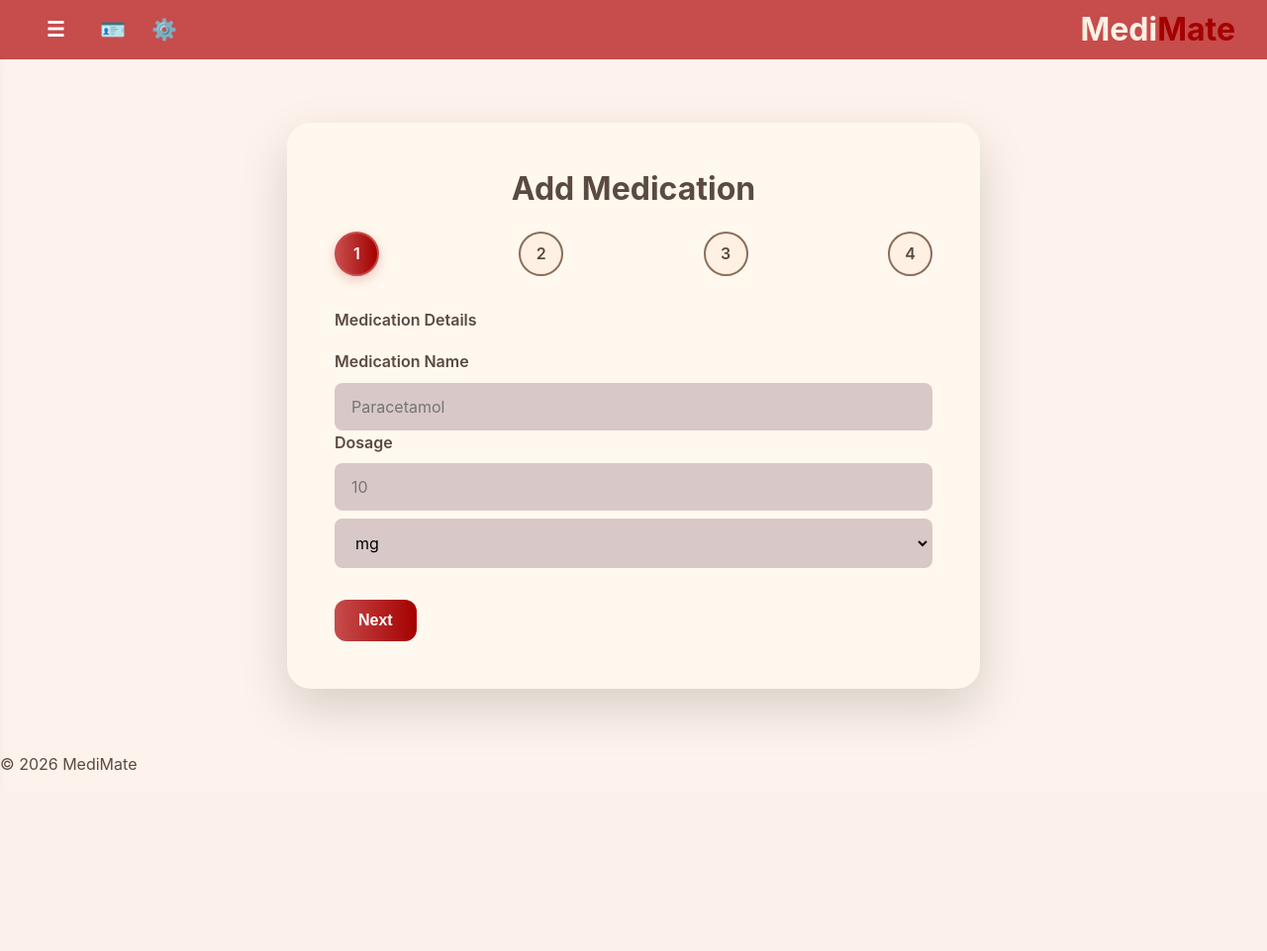
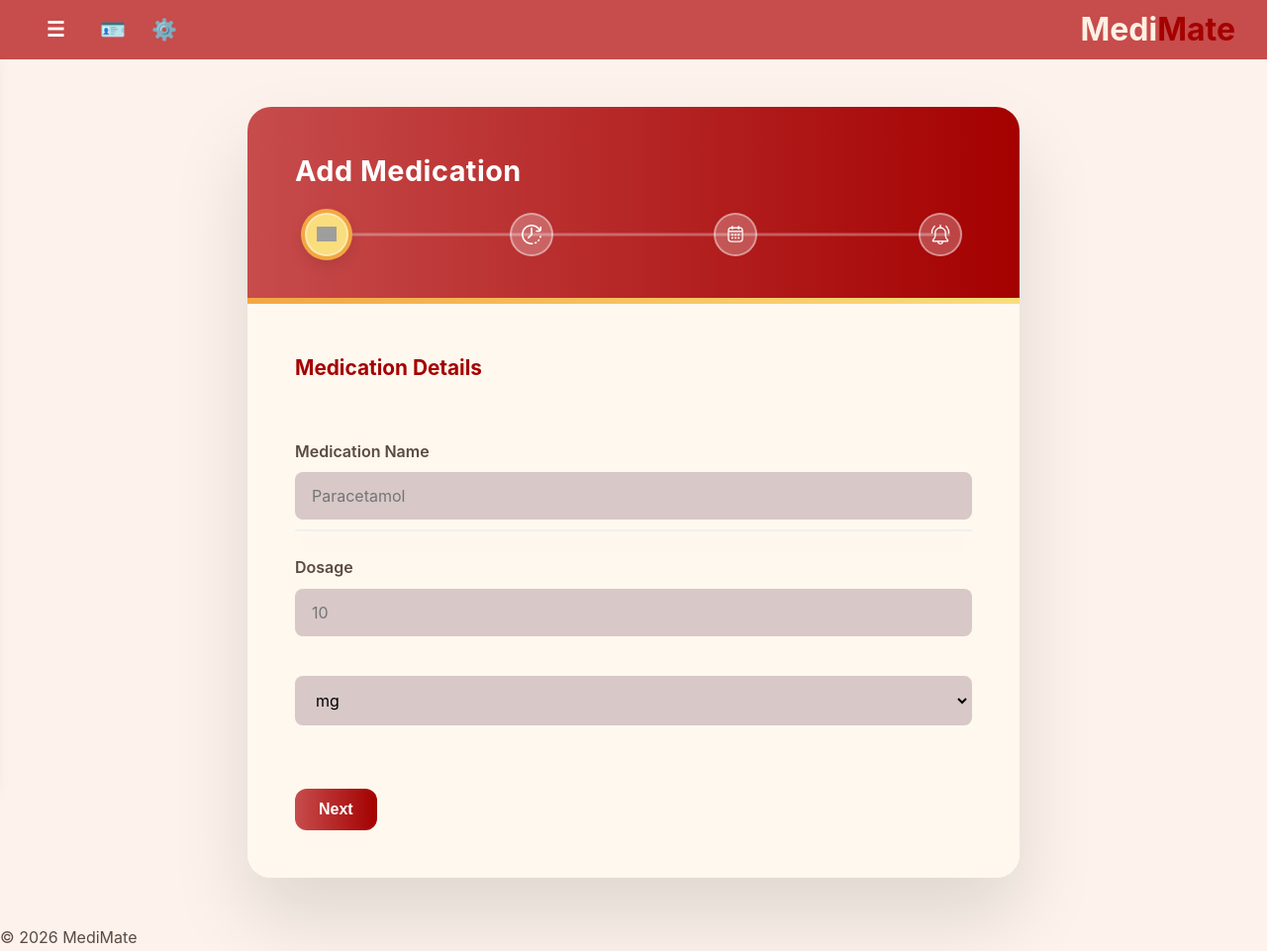
Before and after one commit to sean-dunlea/medicine-tracker-app, a Flask app: page /add_medication in a window 1280 px wide. Shown: the whole page at 99% size. Before the commit the page ends 779 px from the top, so only its background shows below. Run offline with Flask 3, Linux system fonts and the light colour scheme; the visitor is signed in with stand-in values (Sample User, id 1); data comes from the database, SQL or seed files in the repository; data that the repository does not hold is empty; parts of the project's set-up code (start-up, migrations or seed data) failed here and were passed over; some libraries are stand-ins or nearby versions; grey boxes are pictures that could not be loaded.

Commit message:
refactor: updated the html page structures and styled add medication page

```diff
--- a/static/add_meds.css
+++ b/static/add_meds.css
@@ -1,84 +1,245 @@
+
 #add_medication_wrapper {
+    min-height: calc(100vh - 60px);
     display: flex;
     justify-content: center;
     align-items: center;
-    padding: 4rem 1rem;
-    min-height: 80vh;
+    padding: var(--spacing-xl);
+    background: var(--bg);
 }
 
+/* ==========================================
+   MAIN CARD
+   ========================================== */
+
 .modal-card {
-    background: var(--card);
     width: 100%;
-    max-width: 700px;
-    padding: 3rem;
+    max-width: 780px;
+    background: white;
     border-radius: var(--radius-xl);
-    box-shadow: 0 20px 50px rgba(0, 0, 0, 0.15);
+    box-shadow:
+        0 40px 80px rgba(0, 0, 0, 0.12);
+    overflow: hidden;
 }
 
-/* Header */
+/* ==========================================
+   HEADER BAND
+   ========================================== */
+
 .form-header {
-    margin-bottom: 2rem;
-    text-align: center;
+    background: linear-gradient(
+        to right,
+        var(--primary),
+        var(--primary-dark)
+    );
+    padding: var(--spacing-xl);
+    color: white;
+    position: relative;
 }
 
-/* Progress */
+/* Yellow accent stripe */
+.form-header::after {
+    content: "";
+    position: absolute;
+    bottom: 0;
+    left: 0;
+    height: 6px;
+    width: 100%;
+    background: linear-gradient(
+        to right,
+        var(--yellow),
+        var(--yellow-light)
+    );
+}
+
+.form-header h2 {
+    margin-bottom: var(--spacing-md);
+    font-size: 1.8rem;
+    letter-spacing: 0.5px;
+}
+
+/* ==========================================
+   PROGRESS BAR
+   ========================================== */
+
 .progress-steps {
     list-style: none;
     display: flex;
     justify-content: space-between;
-    padding: 0;
-    margin-top: 1.5rem;
+    position: relative;
+    padding: 0 10px;
+}
+
+/* background line */
+.progress-steps::before {
+    content: "";
+    position: absolute;
+    top: 50%;
+    left: 22px;
+    right: 22px;
+    height: 3px;
+    background: rgba(255,255,255,0.3);
+    transform: translateY(-50%);
+    border-radius: 3px;
+    z-index: 0;
+}
+
+.progress-steps::after {
+    content: "";
+    position: absolute;
+    top: 50%;
+    left: 22px;
+    height: 3px;
+    width: 0;
+    background: var(--yellow);
+    transform: translateY(-50%);
+    border-radius: 3px;
+    z-index: 0;
+    transition: width 0.3s ease;
 }
 
 .step-circle {
-    width: 45px;
-    height: 45px;
+    position: relative;
+    z-index: 1;
+    width: 44px;
+    height: 44px;
     border-radius: 50%;
-    background: var(--cream);
-    color: var(--text-dark);
+    background: rgba(255,255,255,0.25);
+    border: 2px solid rgba(255,255,255,0.4);
     display: flex;
     align-items: center;
     justify-content: center;
     font-weight: 600;
-    border: 2px solid var(--muted);
-    transition: all 0.3s ease;
+    transition: all 0.25s ease;
 }
 
 .step-circle.active {
-    background: linear-gradient(to right, var(--primary), var(--primary-dark));
-    color: white;
-    border-color: var(--primary);
-    box-shadow: 0 4px 12px rgba(199, 76, 76, 0.3);
+    background: var(--yellow-light);
+    color: var(--primary-dark);
+    box-shadow:
+        0 0 0 4px var(--yellow),
+        0 6px 18px rgba(0,0,0,0.15);
 }
 
-/* Fieldsets */
+.step-circle img {
+    width: 20px;
+    height: 20px;
+    object-fit: contain;
+    filter: brightness(0) invert(1);
+    transition: filter 0.25s ease;
+}
+
+.step-circle.active img {
+    filter: none;
+}
+
+/* ==========================================
+   FORM BODY
+   ========================================== */
+
+form {
+    padding: var(--spacing-xl);
+    background: var(--card);
+}
+
+/* ==========================================
+   FIELDSETS
+   ========================================== */
+
 fieldset {
     border: none;
     padding: 0;
     margin: 0;
+    opacity: 0;
+    transform: translateY(10px);
+    transition: opacity 0.25s ease, transform 0.25s ease;
     display: none;
 }
 
 fieldset.active {
     display: block;
+    opacity: 1;
+    transform: translateY(0);
 }
 
 legend {
-    font-weight: 600;
-    margin-bottom: 1rem;
+    font-size: 1.3rem;
+    font-weight: 700;
+    margin-bottom: var(--spacing-lg);
+    color: var(--primary-dark);
 }
 
-/* Step footer */
+/* spacing rhythm */
+fieldset label {
+    margin-top: var(--spacing-md);
+}
+
+fieldset input,
+fieldset select,
+fieldset textarea {
+    margin-bottom: var(--spacing-sm);
+}
+
+/* ==========================================
+   TIME ENTRY
+   ========================================== */
+
+.time_entry {
+    background: white;
+    padding: var(--spacing-md);
+    border-radius: var(--radius-md);
+    margin-bottom: var(--spacing-md);
+    border: 1px solid rgba(0,0,0,0.06);
+}
+
+/* ==========================================
+   FOOTER
+   ========================================== */
+
 .step-footer {
-    margin-top: 2rem;
+    margin-top: var(--spacing-xl);
     display: flex;
     justify-content: space-between;
+    gap: var(--spacing-md);
 }
 
-/* Time Entry */
-.time_entry {
-    background: var(--cream);
-    padding: 1rem;
-    border-radius: var(--radius-md);
-    margin-bottom: 1rem;
+/* ==========================================
+   DROPDOWN STYLING
+   ========================================== */
+
+#suggested_medication_names_list {
+    list-style: none;
+    padding: 0;
+    margin-top: -6px;
+    margin-bottom: var(--spacing-sm);
+    background: white;
+    border-radius: var(--radius-sm);
+    box-shadow: 0 12px 25px rgba(0, 0, 0, 0.08);
+    max-height: 200px;
+    overflow-y: auto;
+    border: 1px solid rgba(0, 0, 0, 0.06);
 }
+
+#suggested_medication_names_list li {
+    padding: 12px 16px;
+    cursor: pointer;
+    transition: background 0.2s ease;
+}
+
+#suggested_medication_names_list li:hover {
+    background: var(--yellow-light);
+}
+
+.checkbox-row {
+    display: flex;
+    align-items: center;
+    justify-content: space-between; /* pushes checkbox to right */
+    margin-bottom: var(--spacing-md);
+    font-weight: 500;
+}
+
+.checkbox-input {
+    accent-color: var(--primary);
+    width: 18px;
+    height: 18px;
+}
--- a/static/add_meds.js
+++ b/static/add_meds.js
@@ -5,10 +5,12 @@ document.addEventListener("DOMContentLoaded", function () {
     const nextButtons = form.querySelectorAll(".next-btn");
     const backButtons = form.querySelectorAll(".back-btn");
     const circles = document.querySelectorAll(".step-circle");
+    const progress = document.querySelector(".progress-steps");
 
     let currentStep = 0;
 
     function updateSteps() {
+
         // Show correct fieldset
         steps.forEach((step, index) => {
             step.classList.toggle("active", index === currentStep);
@@ -16,14 +18,18 @@ document.addEventListener("DOMContentLoaded", function () {
 
         // Update progress circles
         circles.forEach((circle, index) => {
-            if (index <= currentStep) {
-                circle.classList.add("active");
-            } else {
-                circle.classList.remove("active");
-            }
+            circle.classList.toggle("active", index <= currentStep);
         });
+
+        // Update progress fill line
+        const percent = (currentStep / (steps.length - 1)) * 100;
+        progress.style.setProperty("--fill-width", percent + "%");
     }
 
+    // Initial state
+    updateSteps();
+
+    // Next buttons
     nextButtons.forEach(button => {
         button.addEventListener("click", function () {
             if (currentStep < steps.length - 1) {
@@ -34,6 +40,7 @@ document.addEventListener("DOMContentLoaded", function () {
         });
     });
 
+    // Back buttons
     backButtons.forEach(button => {
         button.addEventListener("click", function () {
             if (currentStep > 0) {
--- a/static/index.css
+++ b/static/index.css
@@ -318,7 +318,7 @@
 
 /* Taken + Future */
 .segment-complete::before {
-  background: linear-gradient(135deg, #fadd7d, #f3a743);
+  background: linear-gradient(135deg, var(--yellow-light), var(--yellow));
 }
 
 /* Missed */
--- a/static/styles.css
+++ b/static/styles.css
@@ -7,6 +7,8 @@
   --muted: #8a6f5a;
   --text-dark: #5a4a42;
   --input-bg: #d8c8c8;
+  --yellow:#f3a743;
+  --yellow-light: #fadd7d;
 
   --spacing-xs: 0.5rem;
   --spacing-sm: 1rem;
--- a/templates/add_medication.html
+++ b/templates/add_medication.html
@@ -16,10 +16,21 @@
             <!-- Progress Navigation -->
             <nav aria-label="Medication form progress">
                 <ol class="progress-steps">
-                    <li class="step-circle active" data-step="1">1</li>
-                    <li class="step-circle" data-step="2">2</li>
-                    <li class="step-circle" data-step="3">3</li>
-                    <li class="step-circle" data-step="4">4</li>
+                    <li class="step-circle active" data-step="1">
+                        <img src="{{ url_for('static', filename='icons/pill.png') }}" alt="">
+                    </li>
+
+                    <li class="step-circle" data-step="2">
+                        <img src="{{ url_for('static', filename='icons/clock.png') }}" alt="">
+                    </li>
+
+                    <li class="step-circle" data-step="3">
+                        <img src="{{ url_for('static', filename='icons/calendar.png') }}" alt="">
+                    </li>
+
+                    <li class="step-circle" data-step="4">
+                        <img src="{{ url_for('static', filename='icons/bell.png') }}" alt="">
+                    </li>
                 </ol>
             </nav>
         </header>
@@ -135,17 +146,17 @@
             <fieldset class="form-step">
                 <legend>Notifications</legend>
 
-                {{ form.push_notifications_enabled.label }}
-                {{ form.push_notifications_enabled() }}
-                {% for error in form.push_notifications_enabled.errors %}
-                    {{ error }}
-                {% endfor %}
+                <label class="checkbox-row">
+                    Push Notifications?
+                    {{ form.push_notifications_enabled(class="checkbox-input") }}
 
-                {{ form.email_notifications_enabled.label }}
-                {{ form.email_notifications_enabled() }}
-                {% for error in form.email_notifications_enabled.errors %}
-                    {{ error }}
-                {% endfor %}
+                </label>
+
+                <label class="checkbox-row">
+                    Email Notifications?
+                    {{ form.email_notifications_enabled(class="checkbox-input") }}
+
+                </label>
 
                 <footer class="step-footer">
                     <button type="button" class="back-btn">Back</button>
```
Lines whose indentation alone changed are shown as unchanged.
